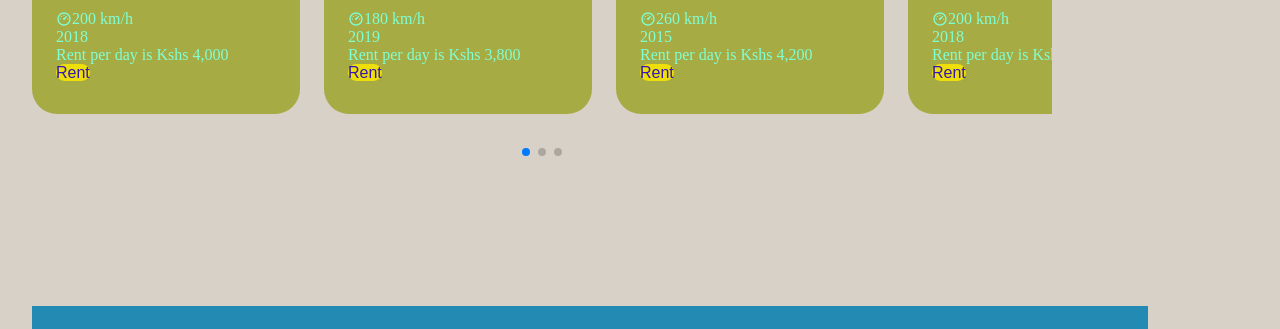
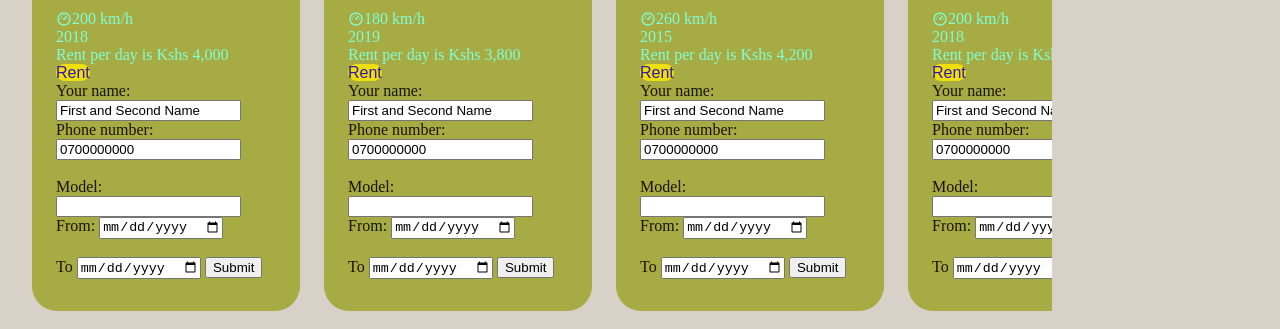
Before and after one commit to githahu/Ecocars, a plain HTML site: page index.html in a window 1280 px wide. Shown: the part 1358-1687 px from the top of the page. Drawn offline with nearby package versions, Linux system fonts and the light colour scheme; files that its build step writes are made by us from their sources; files whose address does not match are found by name.

Commit message:
Update index.html

```diff
--- a/index.html
+++ b/index.html
@@ -157,6 +157,21 @@
                         </div>
                         <div class="car-btns">
                             <a href="#" class="rent-btn">Rent</a>
+                            <div>
+                              <form action="/action_page.php">
+                              <label for="name">Your name:</label><br>
+                              <input type="text" id="name" name="name" value="First and Second Name"><br>
+                              <label for="pnumber">Phone number:</label><br>
+                              <input type="number" id="pnumber" name="pnumber" value="0700000000"><br><br>
+                              <label for="model">Model:</label>
+                              <input type="text" id="model" name="model">
+                              <label for="datemin">From:</label>
+                              <input type="date" id="datemin" name="datemin" min=" "><br><br>
+                              <label for="datemax">To</label>
+                              <input type="date" id="datemax" name="datemin" max="">
+                              <input type="submit" value="Submit">
+                            </form>
+
                         </div>
                     </article>
 
@@ -178,6 +193,21 @@
                         </div>
                         <div class="car-btns">
                             <a href="#" class="rent-btn">Rent</a>
+                            <div>
+                              <form action="/action_page.php">
+                              <label for="name">Your name:</label><br>
+                              <input type="text" id="name" name="name" value="First and Second Name"><br>
+                              <label for="pnumber">Phone number:</label><br>
+                              <input type="number" id="pnumber" name="pnumber" value="0700000000"><br><br>
+                              <label for="model">Model:</label>
+                              <input type="text" id="model" name="model">
+                              <label for="datemin">From:</label>
+                              <input type="date" id="datemin" name="datemin" min=" "><br><br>
+                              <label for="datemax">To</label>
+                              <input type="date" id="datemax" name="datemin" max="">
+                              <input type="submit" value="Submit">
+                            </form>
+
                         </div>
                     </article>
 
@@ -199,6 +229,21 @@
                         </div>
                         <div class="car-btns">
                             <a href="#" class="rent-btn">Rent</a>
+                            <div>
+                              <form action="/action_page.php">
+                              <label for="name">Your name:</label><br>
+                              <input type="text" id="name" name="name" value="First and Second Name"><br>
+                              <label for="pnumber">Phone number:</label><br>
+                              <input type="number" id="pnumber" name="pnumber" value="0700000000"><br><br>
+                              <label for="model">Model:</label>
+                              <input type="text" id="model" name="model">
+                              <label for="datemin">From:</label>
+                              <input type="date" id="datemin" name="datemin" min=" "><br><br>
+                              <label for="datemax">To</label>
+                              <input type="date" id="datemax" name="datemin" max="">
+                              <input type="submit" value="Submit">
+                            </form>
+
                         </div>
                     </article>
                  </div>
```
